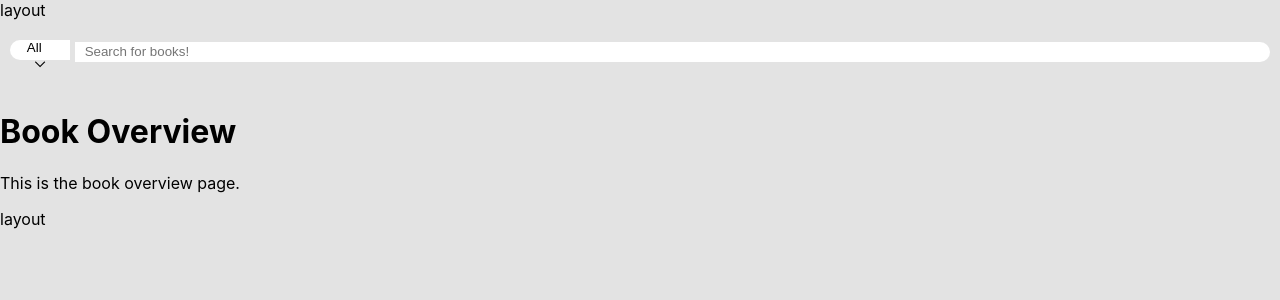
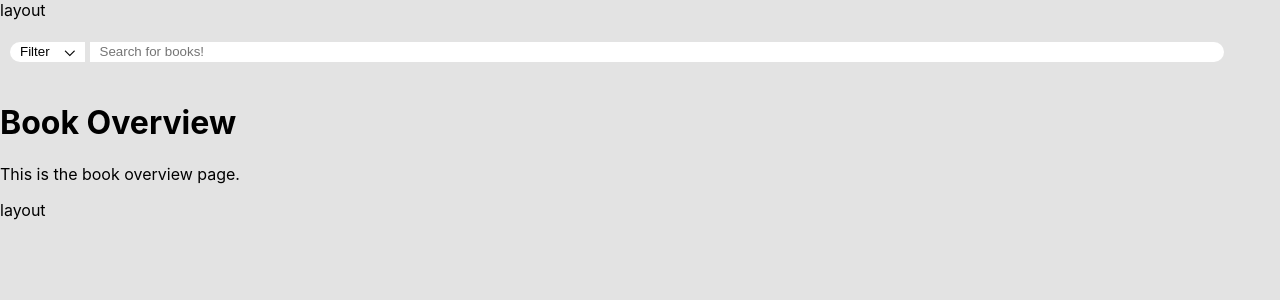
Before and after one commit to Br0wnMamba/SkyView-Library-System, a React (Create React App) app in the folder frontend/: page /book/1 in a window 1280 px wide. Shown: the top 300 px of the page. Built offline with nearby package versions, Linux system fonts and the light colour scheme.

Commit message:
search width css fix

```diff
--- a/frontend/src/components/Search/Search.css
+++ b/frontend/src/components/Search/Search.css
@@ -17,7 +17,7 @@
 }
 
 .search-bar {
-	width: 95%;
+	width: 90%;
 }
 
 .search-bar input {
--- a/frontend/src/pages/bookOverview/BookOverview.js
+++ b/frontend/src/pages/bookOverview/BookOverview.js
@@ -4,7 +4,7 @@ import Search from "../../components/Search/Search";
 const BookOverview = () => {
 	  return (
 	<div>
-		<Search />
+		<Search buttonName={"Filter"} />
 	  <h1>Book Overview</h1>
 	  <p>This is the book overview page.</p>
 	</div>
```
